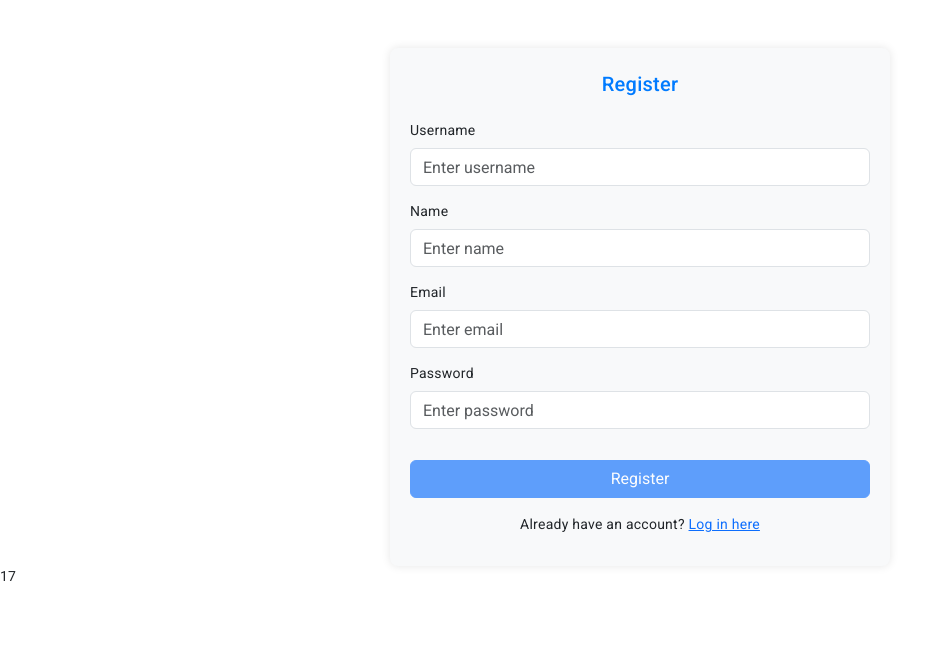
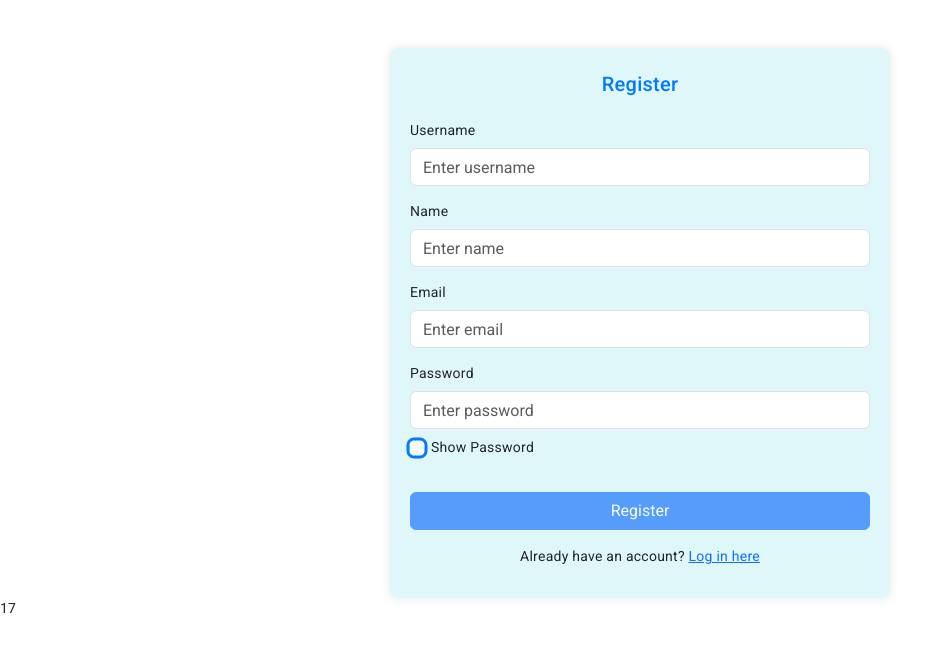
Before and after one commit to nureles16/quiz-frontend, an Angular app: page /register in a window 1280 px wide. Shown: the top 652 px of the page, without its empty margins (0-952 px from the left). Built offline with nearby package versions, Linux system fonts and the light colour scheme.

Commit message:
fix:improved login and register pages

```diff
--- a/src/app/auth/login/login.component.css
+++ b/src/app/auth/login/login.component.css
@@ -1,7 +1,8 @@
 .container {
+  max-width: 501px;
   margin: auto;
   padding: 20px;
-  background-color: #f8f9fa;
+  background-color: #e0f7fa;
   border-radius: 8px;
   box-shadow: 0 0 10px rgba(0, 0, 0, 0.1);
 }
@@ -20,7 +21,13 @@ button {
   width: 100%;
 }
 
-.invalid-feedback {
-  display: block;
-  color: #dc3545;
+.text-danger{
+  margin-top: 1%;
 }
+
+.custom-checkbox {
+  transform: scale(1.5);
+  border: 2px solid #007bff;
+  border-radius: 5px;
+  padding: 5px;
+}
--- a/src/app/auth/login/login.component.html
+++ b/src/app/auth/login/login.component.html
@@ -1,8 +1,5 @@
 <div class="container mt-5">
-  <div class="row justify-content-center">
-    <div class="col-md-6 col-lg-4">
-      <h2 class="text-center mb-4">Login</h2>
-
+      <h2>Login</h2>
       <form [formGroup]="loginForm" (ngSubmit)="onSubmit()">
         <div class="form-group">
           <label for="username">Username</label>
@@ -11,24 +8,39 @@
             id="username"
             formControlName="username"
             class="form-control"
+            [ngClass]="{ 'is-invalid': submitted || loginForm.controls['username']?.errors?.['minlength'] }"
             placeholder="Enter username"
+            aria-describedby="usernameError"
           />
-          <div *ngIf="loginForm.get('username')?.invalid && loginForm.get('username')?.touched" class="text-danger">
-            Please enter a valid username.
+          <div id="usernameError" class="text-danger" *ngIf="loginForm.get('username')?.errors?.['minlength']">
+            Username must be at least 2 characters long.
           </div>
         </div>
 
         <div class="form-group">
           <label for="password">Password</label>
           <input
-            type="password"
+            [type]="showPassword ? 'text' : 'password'"
             id="password"
             formControlName="password"
             class="form-control"
+            [ngClass]="{ 'is-invalid': submitted || loginForm.controls['password']?.errors?.['minlength'] }"
             placeholder="Enter password"
+            aria-describedby="passwordError"
           />
-          <div *ngIf="loginForm.get('password')?.invalid && loginForm.get('password')?.touched" class="text-danger">
-            Password is required.
+          <div class="form-check mt-2">
+            <input
+              type="checkbox"
+              id="togglePassword"
+              class="form-check-input custom-checkbox"
+              (change)="showPassword = !showPassword"
+            />
+            <label for="togglePassword" class="form-check-label">
+              {{ showPassword ? 'Hide Password' : 'Show Password' }}
+            </label>
+          </div>
+          <div id="passwordError" class="text-danger" *ngIf="loginForm.get('password')?.errors?.['minlength']">
+            Password must be at least 5 characters long.
           </div>
         </div>
 
@@ -45,6 +57,4 @@
           <p>Don't have an account? <a [routerLink]="['/register']">Register here</a></p>
         </div>
       </form>
-    </div>
-  </div>
 </div>
--- a/src/app/auth/login/login.component.ts
+++ b/src/app/auth/login/login.component.ts
@@ -1,6 +1,6 @@
 import {Component, OnInit} from '@angular/core';
-import {FormBuilder, FormGroup, ReactiveFormsModule, Validators} from "@angular/forms";
-import {NgIf} from "@angular/common";
+import {FormBuilder, FormGroup, FormsModule, ReactiveFormsModule, Validators} from "@angular/forms";
+import {NgClass, NgIf} from "@angular/common";
 import {Router, RouterLink} from '@angular/router';
 import {AuthService} from "../auth.service";
 import {MatCard, MatCardContent, MatCardTitle} from "@angular/material/card";
@@ -22,7 +22,9 @@ import {MatButton} from "@angular/material/button";
     MatButton,
     MatLabel,
     MatError,
-    RouterLink
+    RouterLink,
+    NgClass,
+    FormsModule
   ],
   templateUrl: './login.component.html',
   styleUrl: './login.component.css'
@@ -32,6 +34,7 @@ export class LoginComponent implements OnInit {
   loginForm!: FormGroup;
   submitted = false;
   errorMessage: string | null = null;
+  showPassword: boolean = false;
   loading = false;
 
   constructor(
--- a/src/app/auth/register/register.component.css
+++ b/src/app/auth/register/register.component.css
@@ -2,7 +2,7 @@
   max-width: 500px;
   margin: auto;
   padding: 20px;
-  background-color: #f8f9fa;
+  background-color: #e0f7fa;
   border-radius: 8px;
   box-shadow: 0 0 10px rgba(0, 0, 0, 0.1);
 }
@@ -21,7 +21,13 @@ button {
   width: 100%;
 }
 
-.invalid-feedback {
-  display: block;
-  color: #dc3545;
+.text-danger{
+  margin-top: 1%;
 }
+
+.custom-checkbox {
+  transform: scale(1.5);
+  border: 2px solid #007bff;
+  border-radius: 5px;
+  padding: 5px;
+}
--- a/src/app/auth/register/register.component.html
+++ b/src/app/auth/register/register.component.html
@@ -1,6 +1,6 @@
 <div class="container mt-5">
   <h2>Register</h2>
-  <form (ngSubmit)="onSubmit()" [formGroup]="registerForm" novalidate>
+  <form (ngSubmit)="onSubmit()" [formGroup]="registerForm">
     <div class="form-group">
       <label for="username">Username</label>
       <input
@@ -9,11 +9,11 @@
         formControlName="username"
         class="form-control"
         placeholder="Enter username"
-        [ngClass]="{ 'is-invalid': submitted && registerForm.controls['username'].errors }"
+        [ngClass]="{ 'is-invalid': submitted || registerForm.controls['username']?.errors?.['minlength'] }"
         aria-describedby="usernameError"
       />
-      <div *ngIf="submitted && registerForm.controls['username'].errors" id="usernameError" class="invalid-feedback">
-        <div *ngIf="registerForm.controls['username'].errors?.['required']">Username is required</div>
+      <div id="usernameError" class="text-danger" *ngIf="submitted || registerForm.get('username')?.errors?.['minlength']">
+        Username must be at least 2 characters long.
       </div>
     </div>
 
@@ -25,11 +25,11 @@
         formControlName="name"
         class="form-control"
         placeholder="Enter name"
-        [ngClass]="{ 'is-invalid': submitted && registerForm.controls['name'].errors }"
+        [ngClass]="{ 'is-invalid': submitted || registerForm.controls['name']?.errors?.['minlength'] }"
         aria-describedby="nameError"
       />
-      <div *ngIf="submitted && registerForm.controls['name'].errors" id="nameError" class="invalid-feedback">
-        <div *ngIf="registerForm.controls['name'].errors?.['required']">Name is required</div>
+      <div id="nameError" class="text-danger" *ngIf="submitted || registerForm.get('name')?.errors?.['minlength']">
+        Name must be at least 2 characters long.
       </div>
     </div>
 
@@ -42,29 +42,38 @@
         formControlName="email"
         class="form-control"
         placeholder="Enter email"
-        [ngClass]="{ 'is-invalid': submitted && registerForm.controls['email'].errors }"
+        [ngClass]="{ 'is-invalid': submitted || registerForm.controls['email']?.errors?.['email'] }"
         aria-describedby="emailError"
       />
-      <div *ngIf="submitted && registerForm.controls['email'].errors" id="emailError" class="invalid-feedback">
-        <div *ngIf="registerForm.controls['email'].errors?.['required']">Email is required</div>
-        <div *ngIf="registerForm.controls['email'].errors?.['email']">Enter a valid email</div>
+      <div id="emailError" class="text-danger" *ngIf="registerForm.get('email')?.errors?.['email']">
+        Enter a valid email
       </div>
     </div>
 
     <div class="form-group">
       <label for="password">Password</label>
       <input
-        type="password"
+        [type]="showPassword ? 'text' : 'password'"
         id="password"
         formControlName="password"
         class="form-control"
         placeholder="Enter password"
-        [ngClass]="{ 'is-invalid': submitted && registerForm.controls['password'].errors }"
+        [ngClass]="{ 'is-invalid': submitted || registerForm.controls['password']?.errors?.['minlength'] }"
         aria-describedby="passwordError"
       />
-      <div *ngIf="submitted && registerForm.controls['password'].errors" id="passwordError" class="invalid-feedback">
-        <div *ngIf="registerForm.controls['password'].errors?.['required']">Password is required</div>
-        <div *ngIf="registerForm.controls['password'].errors?.['minlength']">Password must be at least 6 characters</div>
+      <div class="form-check mt-2">
+        <input
+          type="checkbox"
+          id="togglePassword"
+          class="form-check-input custom-checkbox"
+          (change)="showPassword = !showPassword"
+        />
+        <label for="togglePassword" class="form-check-label">
+          {{ showPassword ? 'Hide Password' : 'Show Password' }}
+        </label>
+      </div>
+      <div id="passwordError" class="text-danger" *ngIf="submitted || registerForm.get('password')?.errors?.['minlength']">
+        Password must be at least 5 characters long.
       </div>
     </div>
 
--- a/src/app/auth/register/register.component.ts
+++ b/src/app/auth/register/register.component.ts
@@ -34,6 +34,7 @@ export class RegisterComponent implements OnInit {
   submitted = false;
   registrationError: string | null = null;
   loading = false;
+  showPassword: boolean = false;
 
   constructor(private formBuilder: FormBuilder,
               private authService: AuthService,
@@ -46,10 +47,6 @@ export class RegisterComponent implements OnInit {
       email: ['', [Validators.required, Validators.email]],
       password: ['', [Validators.required, Validators.minLength(5)]]
     });
-  }
-
-  get f() {
-    return this.registerForm.controls;
   }
 
   onSubmit(): void {
```
